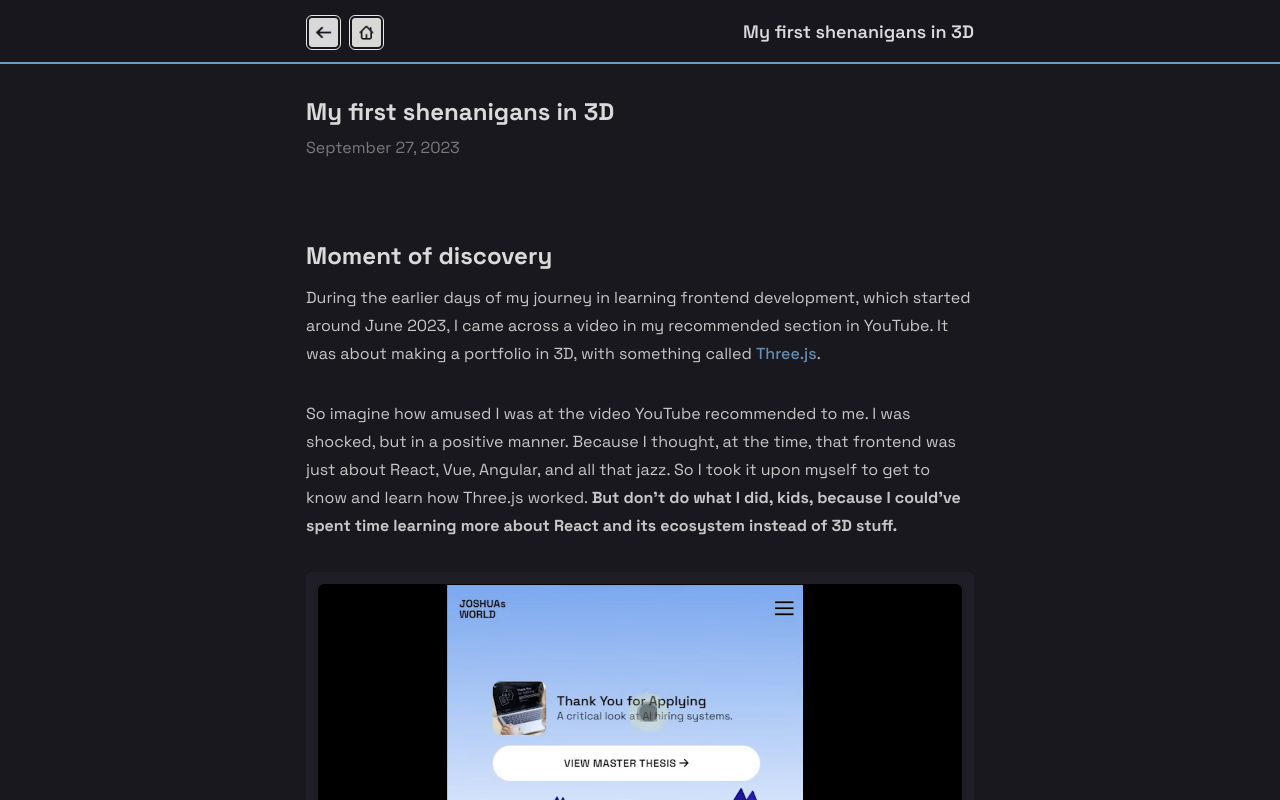
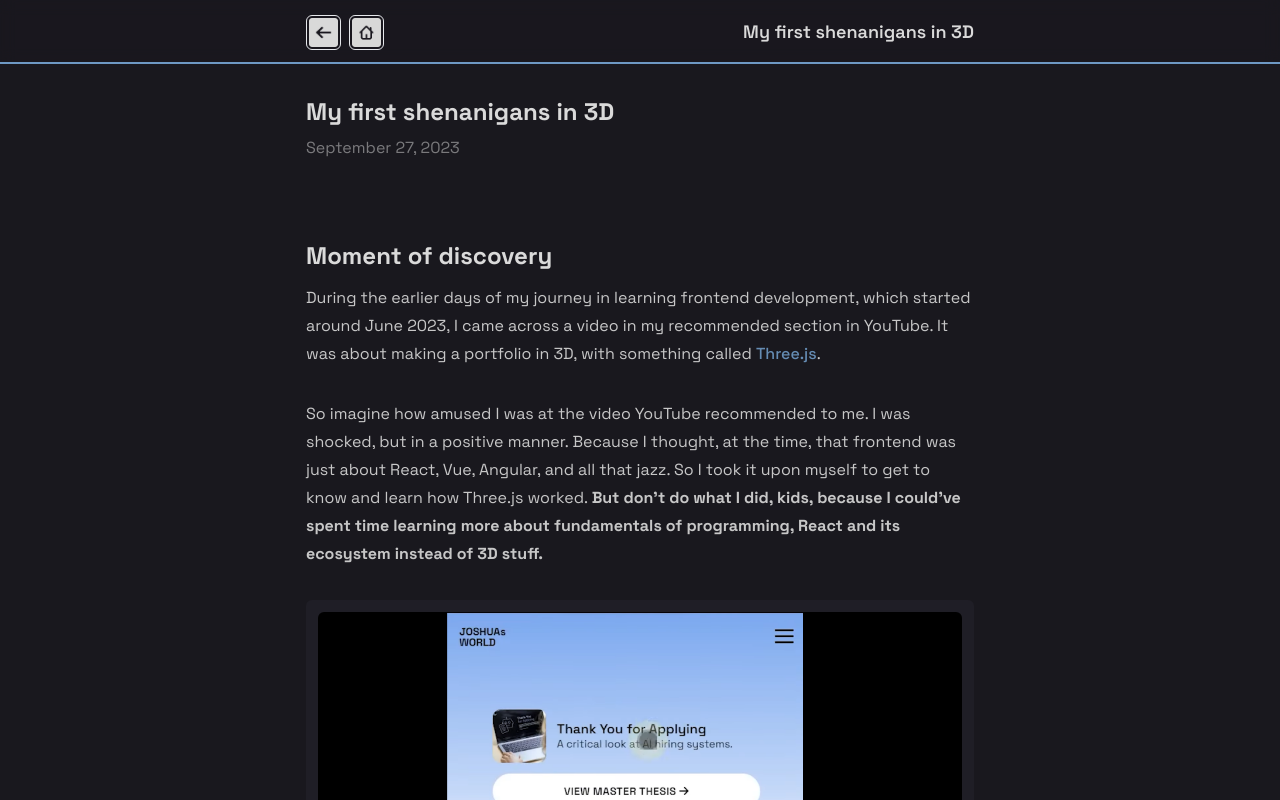
Before and after one commit to jdichh/portfolio-next, a Next.js app: page /posts/my-first-shenanigans-in-3d in a window 1280 px wide. Shown: the top 800 px of the page. Built offline with nearby package versions, Linux system fonts and the light colour scheme.

Commit message:
updated section1 text

```diff
--- a/src/pages/posts/my-first-shenanigans-in-3d/index.tsx
+++ b/src/pages/posts/my-first-shenanigans-in-3d/index.tsx
@@ -72,7 +72,8 @@ export default function index() {
               how Three.js worked.{" "}
               <strong>
                 But don't do what I did, kids, because I could've spent time
-                learning more about React and its ecosystem instead of 3D stuff.
+                learning more about fundamentals of programming, React and its
+                ecosystem instead of 3D stuff.
               </strong>
             </p>
 
```
Also changed, not shown: 1 other file (tests, documents, lock files or other folders).
